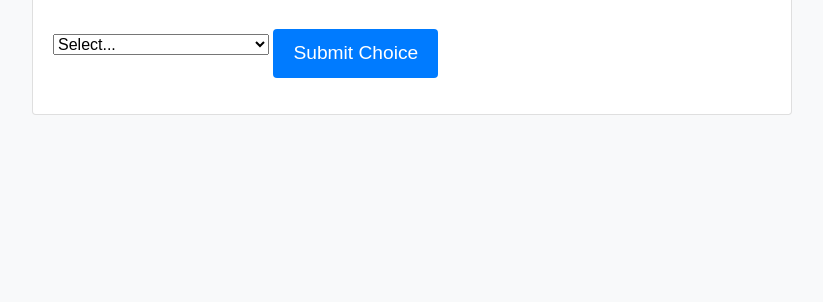
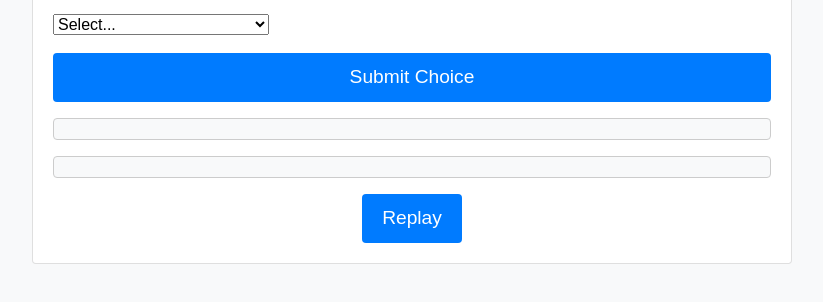
Before and after one commit to Zende-Magloire/Cybersecurity-awareness_Game, a plain HTML site: page High_school/game.html in a window 1280 px wide. Shown: the part 288-590 px from the top of the page, without its empty margins (228-1051 px from the left). Drawn offline with nearby package versions, Linux system fonts and the light colour scheme.

Commit message:
more styling

```diff
--- a/High_school/game.html
+++ b/High_school/game.html
@@ -16,11 +16,11 @@
           <select id="choices" class="form-select">
             <option>Select...</option>
           </select>
-          <button type="submit" class="btn btn-primary mt-3">Submit Choice</button>
+          <button type="submit" class="btn btn-primary mt-3 btn-block">Submit Choice</button>
         </form>
-        <div id="result" class="mt-3"></div>
-        <div id="game-over" class="mt-3"></div>
-        <button id="replay-btn" class="btn btn-primary mt-3" style="display: none;">Replay</button>
+        <div id="result" class="mt-3 text-center"></div>
+        <div id="game-over" class="mt-3 text-center"></div>
+        <button id="replay-btn" class="btn btn-primary mt-3 d-block mx-auto" style="display: none;">Replay</button>
       </div>
     </div>
   </div>
--- a/High_school/styles.css
+++ b/High_school/styles.css
@@ -1,3 +1,4 @@
+/* styles.css */
 body {
     background-color: #f8f9fa;
     font-family: Arial, sans-serif;
@@ -57,3 +58,21 @@ body {
     padding: 5px 10px;
     font-size: 0.875rem;
 }
+
+#result {
+    margin-top: 10px;
+    padding: 10px;
+    border: 1px solid #ccc;
+    border-radius: 4px;
+    background-color: #f8f9fa;
+    color: #333;
+}
+
+#game-over {
+    margin-top: 10px;
+    padding: 10px;
+    border: 1px solid #ccc;
+    border-radius: 4px;
+    background-color: #f8f9fa;
+    color: #333;
+}
```
Lines whose indentation alone changed are shown as unchanged.
